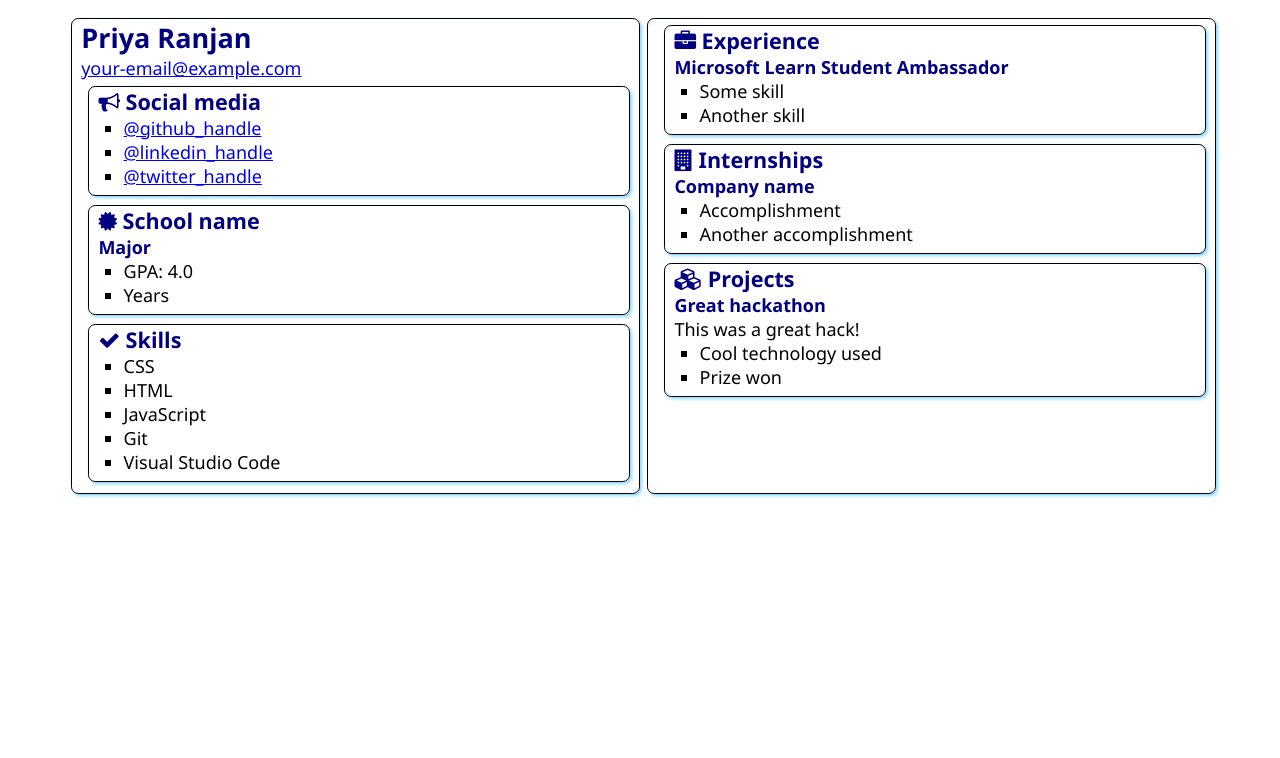
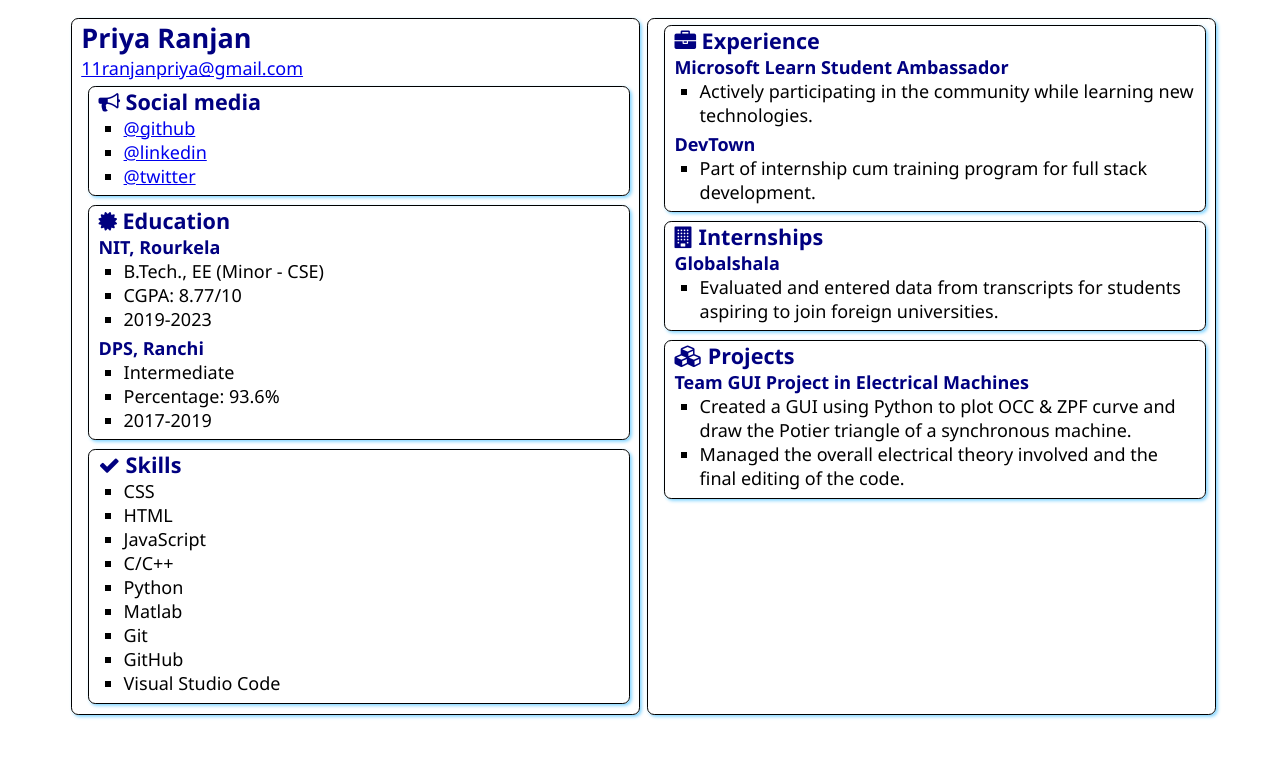
Before and after one commit to priya03ranjan01/SATechnicalOnboarding, a plain HTML site: page src/index.html in a window 1280 px wide. Drawn offline with Linux system fonts and the light colour scheme.

Commit message:
Updated Resume

```diff
--- a/src/index.html
+++ b/src/index.html
@@ -1,19 +1,26 @@
 <!DOCTYPE html>
 <html lang="en">
   <head>
-    <meta charset="UTF-8">
-    <meta http-equiv="X-UA-Compatible" content="IE=edge">
-    <meta name="viewport" content="width=device-width, initial-scale=1.0">
+    <meta charset="UTF-8" />
+    <meta http-equiv="X-UA-Compatible" content="IE=edge" />
+    <meta name="viewport" content="width=device-width, initial-scale=1.0" />
     <title>Resume</title>
 
-    <link rel="stylesheet" href="style.css">
-    <link rel="stylesheet" href="https://cdnjs.cloudflare.com/ajax/libs/font-awesome/4.7.0/css/font-awesome.min.css">
+    <link rel="stylesheet" href="style.css" />
+    <link
+      rel="stylesheet"
+      href="https://cdnjs.cloudflare.com/ajax/libs/font-awesome/4.7.0/css/font-awesome.min.css"
+    />
   </head>
   <body>
     <main>
       <article class="box">
-            <h1>Priya Ranjan </h1>
-            <div><a href="mailto:your.email@example.com">your-email@example.com</a></div>
+        <h1>Priya Ranjan</h1>
+        <div>
+          <a href="mailto:11ranjanpriya@gmail.com"
+            >11ranjanpriya@gmail.com</a
+          >
+        </div>
 
         <section class="box">
           <h2>
@@ -21,9 +28,13 @@
             Social media
           </h2>
           <ul>
-                    <li><a href="https://github.com/<handle>">@github_handle</a></li>
-                    <li><a href="https://linkedin.com/in/<handle>">@linkedin_handle</a></li>
-                    <li><a href="https://twitter.com/<handle>">@twitter_handle</a></li>
+            <li><a href="https://github.com/priya03ranjan01">@github</a></li>
+            <li>
+              <a href="https://www.linkedin.com/in/priya-ranjan-333091202/"
+                >@linkedin</a
+              >
+            </li>
+            <li><a href="https://twitter.com/Pr1ya_Ranjan">@twitter</a></li>
           </ul>
         </section>
 
@@ -31,12 +42,19 @@
           <div class="education">
             <h2>
               <i class="fa fa-certificate" aria-hidden="true"></i>
-                        School name
+              Education
             </h2>
-                    <h3>Major</h3>
+            <h3>NIT, Rourkela</h3>
             <ul>
-                        <li>GPA: 4.0</li>
-                        <li>Years</li>
+                <li>B.Tech., EE (Minor - CSE)</li>
+              <li>CGPA: 8.77/10</li>
+              <li>2019-2023</li>
+            </ul>
+            <h3>DPS, Ranchi</h3>
+            <ul>
+                <li>Intermediate</li>
+              <li>Percentage: 93.6%</li>
+              <li>2017-2019</li>
             </ul>
           </div>
         </section>
@@ -50,8 +68,13 @@
             <li>CSS</li>
             <li>HTML</li>
             <li>JavaScript</li>
+            <li>C/C++</li>
+            <li>Python</li>
+            <li>Matlab</li>
             <li>Git</li>
+            <li>GitHub</li>
             <li>Visual Studio Code</li>
+
           </ul>
         </section>
       </article>
@@ -63,8 +86,16 @@
           </h2>
           <h3>Microsoft Learn Student Ambassador</h3>
           <ul>
-                    <li>Some skill</li>
-                    <li>Another skill</li>
+            <li>
+              Actively participating in the community while learning new
+              technologies.
+            </li>
+          </ul>
+          <h3>DevTown</h3>
+          <ul>
+            <li>
+              Part of internship cum training program for full stack development.
+            </li>
           </ul>
         </section>
         <section class="box">
@@ -73,10 +104,12 @@
             Internships
           </h2>
 
-                <h3>Company name</h3>
+          <h3>Globalshala</h3>
           <ul>
-                    <li>Accomplishment</li>
-                    <li>Another accomplishment</li>
+            <li>
+              Evaluated and entered data from transcripts for students aspiring
+              to join foreign universities.
+            </li>
           </ul>
         </section>
         <section class="box">
@@ -85,15 +118,19 @@
             Projects
           </h2>
 
-                <h3>Great hackathon</h3>
-                <div>This was a great hack!</div>
+          <h3>Team GUI Project in Electrical Machines</h3>
+
           <ul>
-                    <li>Cool technology used</li>
-                    <li>Prize won</li>
+            <li>
+              Created a GUI using Python to plot OCC & ZPF curve and
+              draw the Potier triangle of a synchronous machine.
+            </li>
+            <li>
+              Managed the overall electrical theory involved and the final editing of the code.
+            </li>
           </ul>
         </section>
       </article>
-
     </main>
   </body>
 </html>
```
Lines whose indentation alone changed are shown as unchanged.
